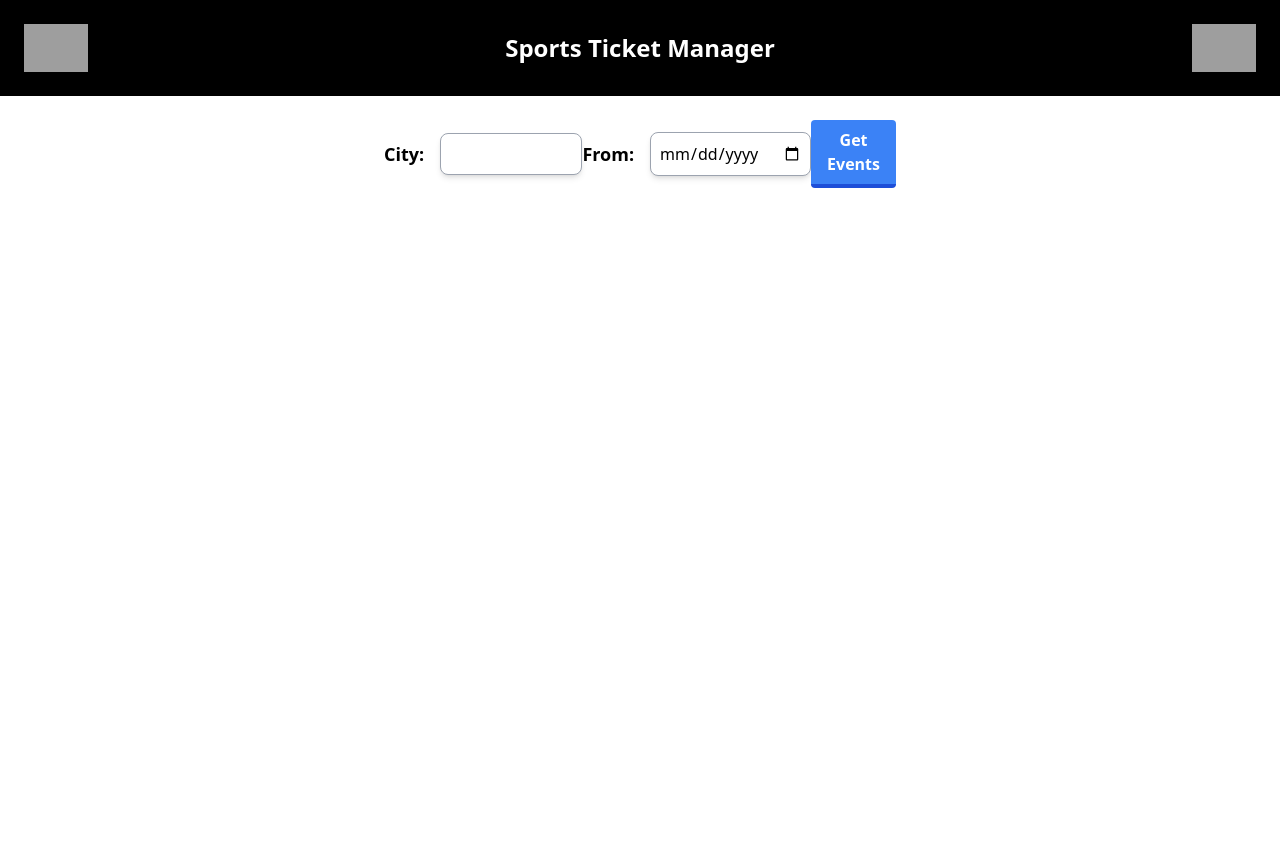
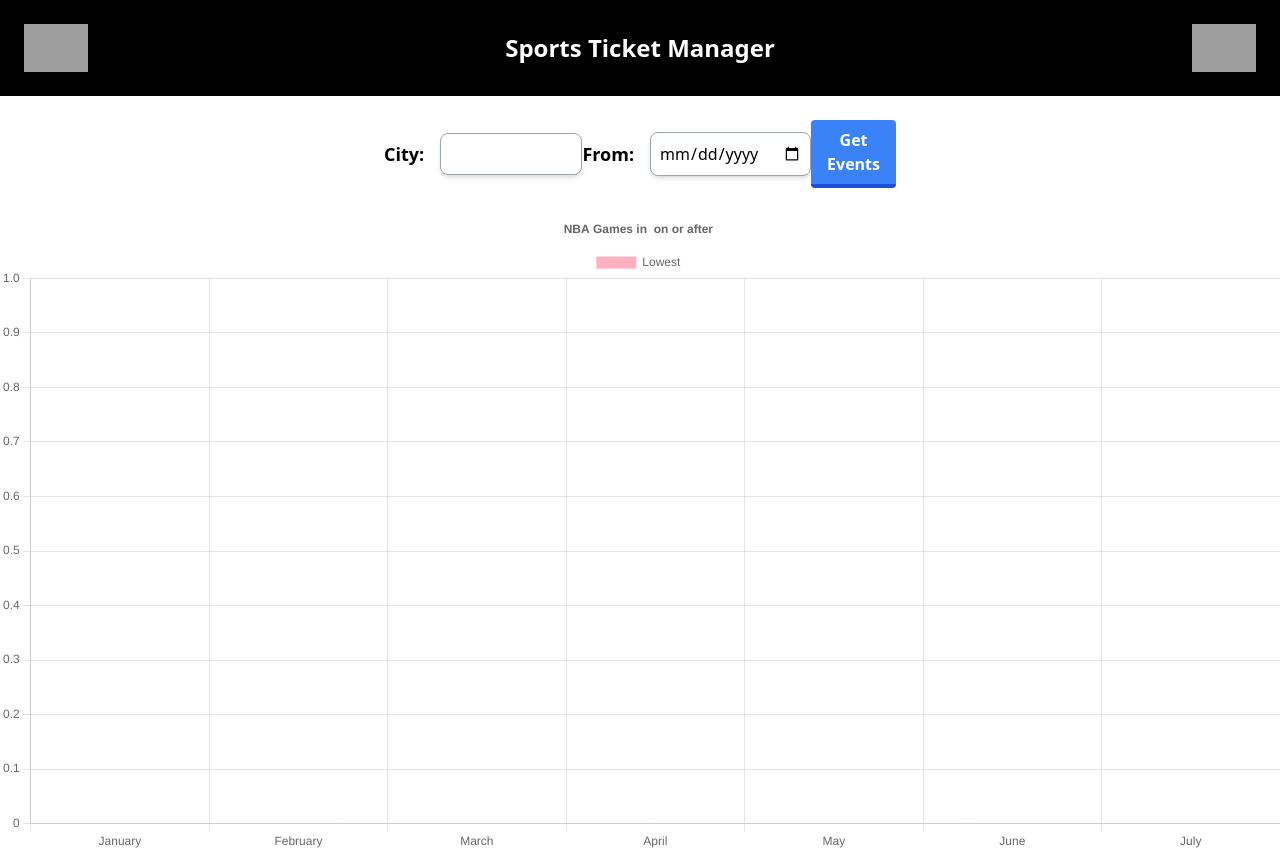
Before and after one commit to michaelsatumba/sports-ticket-manager, a Next.js app: page / in a window 1280 px wide. Before the commit the page ends 800 px from the top, so only its background shows below. Built offline with nearby package versions, Linux system fonts and the light colour scheme; grey boxes are pictures that could not be loaded.

Commit message:
added links and bar graph

```diff
--- a/package.json
+++ b/package.json
@@ -13,11 +13,13 @@
     "@types/node": "18.13.0",
     "@types/react": "18.0.27",
     "@types/react-dom": "18.0.10",
+    "chart.js": "^4.2.0",
     "eslint": "8.33.0",
     "eslint-config-next": "13.1.6",
     "next": "13.1.6",
     "next-env": "^1.1.1",
     "react": "18.2.0",
+    "react-chartjs-2": "^5.2.0",
     "react-dom": "18.2.0",
     "typescript": "4.9.5"
   },
--- a/src/app/page.tsx
+++ b/src/app/page.tsx
@@ -2,22 +2,117 @@
 import Image from 'next/image';
 import { Inter } from '@next/font/google';
 import Link from 'next/link';
-import { useEffect, useState } from 'react';
+import {
+	useEffect,
+	useRef,
+	useState,
+	MouseEvent,
+	MouseEventHandler,
+} from 'react';
+import {
+	Chart as ChartJS,
+	CategoryScale,
+	LinearScale,
+	BarElement,
+	Title,
+	Tooltip,
+	Legend,
+	InteractionItem,
+} from 'chart.js';
+import {
+	Bar,
+	getDatasetAtEvent,
+	getElementAtEvent,
+	getElementsAtEvent,
+} from 'react-chartjs-2';
+
+ChartJS.register(
+	CategoryScale,
+	LinearScale,
+	BarElement,
+	Title,
+	Tooltip,
+	Legend
+);
 
 const inter = Inter({ subsets: ['latin'] });
 
 export default function Home() {
 	const [city, setCity] = useState('');
 	const [startDate, setStartDate] = useState('');
-	const CLIENT_ID = process.env.CLIENT_ID;
+	const [labels, setLabels] = useState([
+		'January',
+		'February',
+		'March',
+		'April',
+		'May',
+		'June',
+		'July',
+	]);
+	const [sampleData, setSampleData] = useState([]);
+	const [sampleLinks, setSampleLinks] = useState([]);
+
+	const options = {
+		responsive: true,
+		plugins: {
+			legend: {
+				position: 'top' as const,
+			},
+			title: {
+				display: true,
+				text: 'NBA Games in ' + city + ' on or after ' + startDate,
+			},
+		},
+	};
+
+	const dataOne = {
+		labels,
+		datasets: [
+			{
+				label: 'Lowest ',
+				data: sampleData,
+				backgroundColor: 'rgba(255, 99, 132, 0.5)',
+				barThickness: 80,
+				links: sampleLinks,
+			},
+		],
+	};
 
 	const handleSubmit = async (event: { preventDefault: () => void }) => {
 		event.preventDefault();
-		// console.log(city, startDate);
+
 		const response = await fetch(
-			`https://api.seatgeek.com/2/events?taxonomies.name=nba&venue.city=${city}&datetime_utc.gt=${startDate}&client_id=${CLIENT_ID}`
+			`https://api.seatgeek.com/2/events?taxonomies.name=nba&venue.city=${city}&datetime_utc.gt=${startDate}&client_id=${process.env.CLIENT_ID}`
 		);
 		const data = await response.json();
+
+		const dates = data.events.map((event: { datetime_local: any }) =>
+			new Date(event.datetime_local).toLocaleDateString()
+		);
+
+		setLabels(dates);
+
+		const lowest_prices = data.events.map(
+			(event: { stats: { lowest_price: any } }) => event.stats.lowest_price
+		);
+
+		setSampleData(lowest_prices);
+
+		const linksForGame = data.events.map((event: { url: any }) => event.url);
+
+		setSampleLinks(linksForGame);
+	};
+
+	const chartRef = useRef<ChartJS>(null);
+
+	const onClick = (event: MouseEvent<HTMLCanvasElement>) => {
+		if (chartRef.current) {
+			console.log(getElementAtEvent(chartRef.current, event)[0]);
+			const datasetIndexNum = getElementAtEvent(chartRef.current, event)[0]
+				.datasetIndex;
+			const dataPoint = getElementAtEvent(chartRef.current, event)[0].index;
+			window.open(dataOne.datasets[datasetIndexNum].links[dataPoint]), '_blank';
+		}
 	};
 
 	return (
@@ -65,12 +160,13 @@ export default function Home() {
 				</button>
 			</form>
 
-			{/* <div className="wrapper h-64 mx-auto">
-				<canvas id="myChart" className="text-5xl"></canvas>
-			</div> */}
+			<Bar options={options} data={dataOne} onClick={onClick} ref={chartRef} />
 		</>
 	);
 }
 // ! ADD CHART
+// ! ADD Links
+
+// ! ADD Highest Prices
 // ! ADD OTHER SPORTS
 // ! ADD OTHER CHARTS
```
Also changed, not shown: 1 other file (tests, documents, lock files or other folders).
